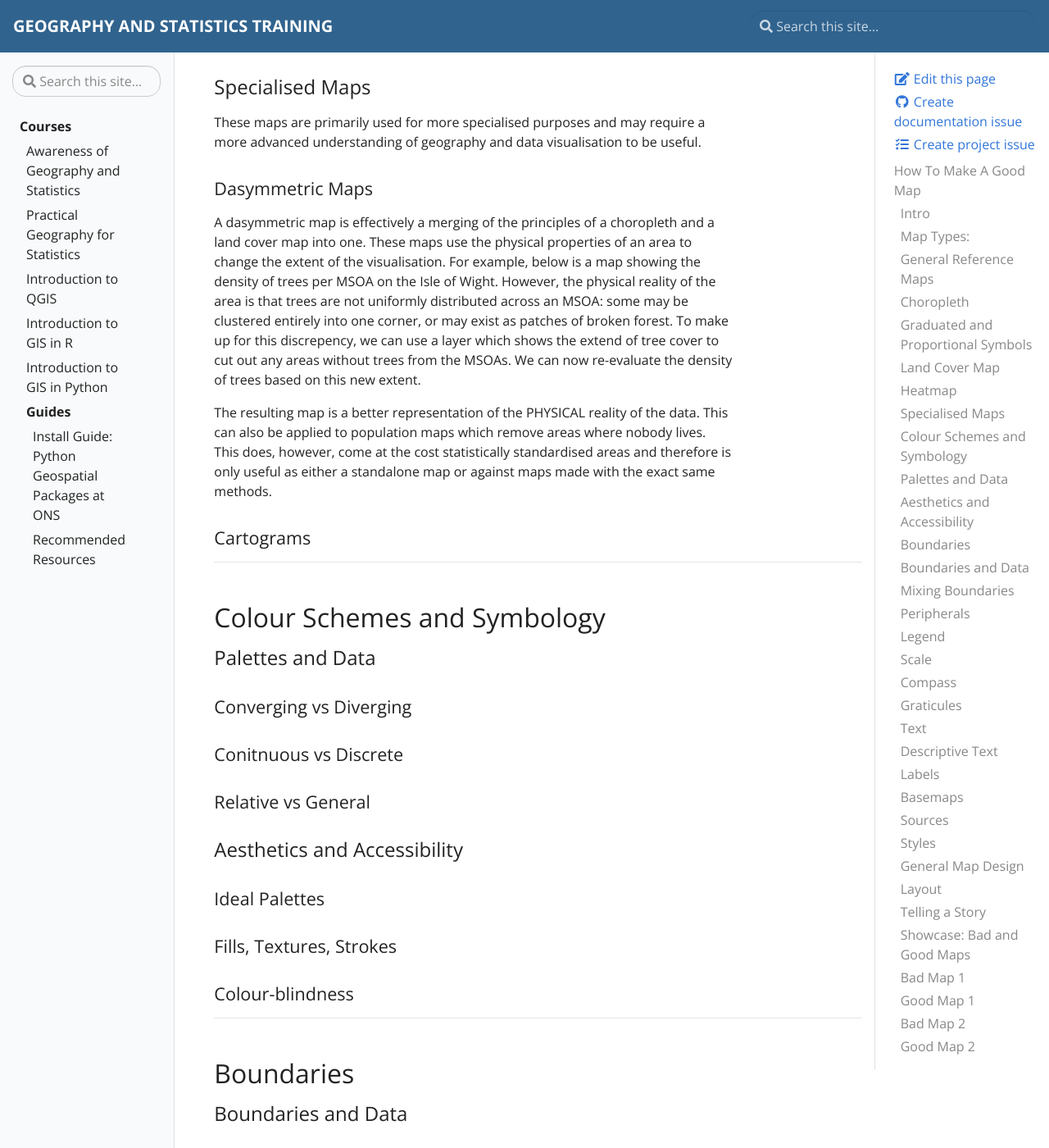
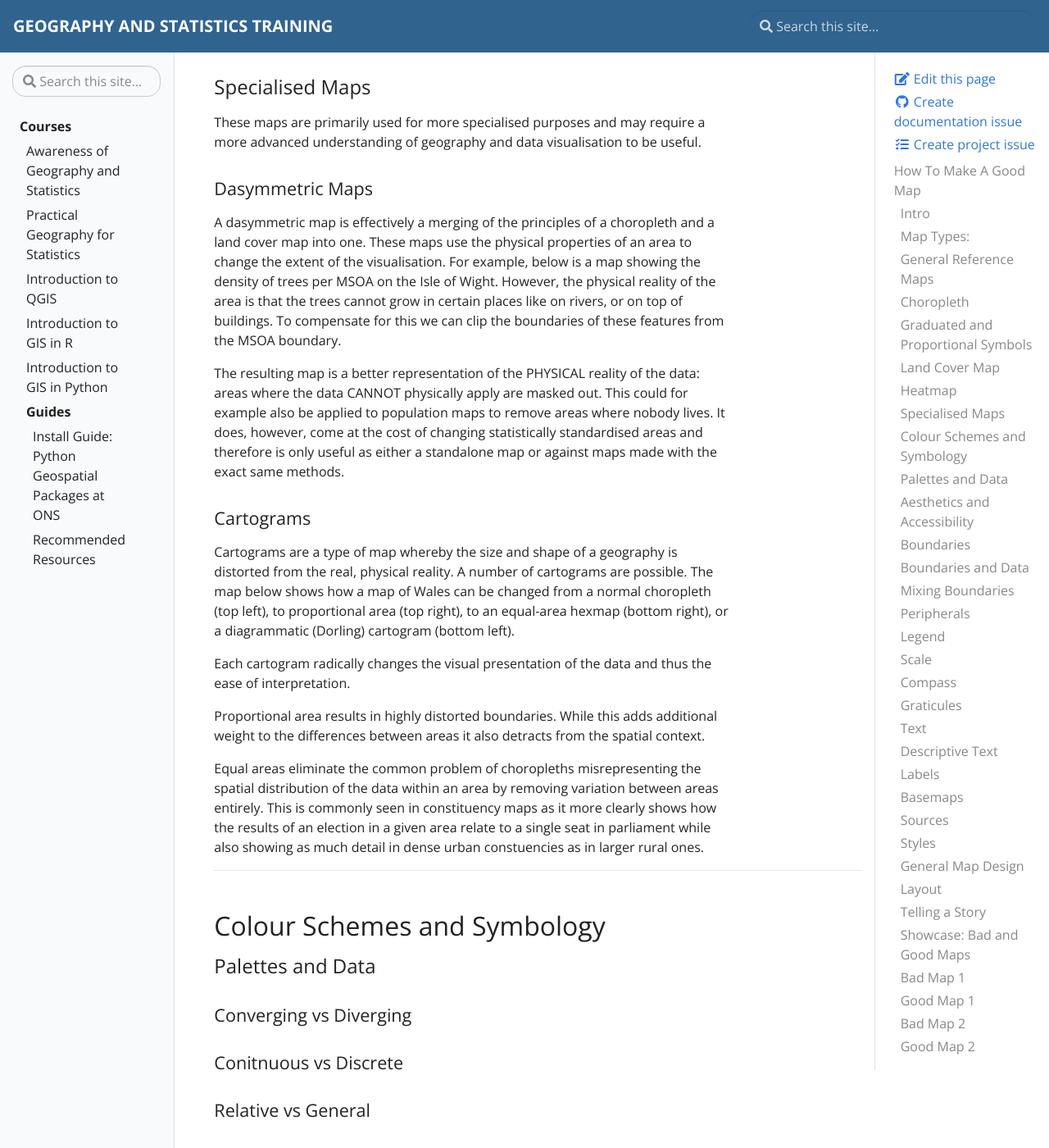
Before and after one commit to ONSgeo/geospatial-training, a Jekyll site: the page built from _docs/make_a_good_map.md, in a window 1280 px wide and 1400 px high, scrolled down 2761 px. Shown: the whole window at 82% size. Built offline with Jekyll 4.4.1, drawn with Linux system fonts in a browser that asks for light colours.

Commit message:
Update make_a_good_map.md

```diff
--- a/_docs/make_a_good_map.md
+++ b/_docs/make_a_good_map.md
@@ -70,11 +70,19 @@ These maps are primarily used for more specialised purposes and may require a mo
 
 #### Dasymmetric Maps
 
-A dasymmetric map is effectively a merging of the principles of a choropleth and a land cover map into one. These maps use the physical properties of an area to change the extent of the visualisation. For example, below is a map showing the density of trees per MSOA on the Isle of Wight. However, the physical reality of the area is that trees are not uniformly distributed across an MSOA: some may be clustered entirely into one corner, or may exist as patches of broken forest. To make up for this discrepency, we can use a layer which shows the extend of tree cover to cut out any areas without trees from the MSOAs. We can now re-evaluate the density of trees based on this new extent.
+A dasymmetric map is effectively a merging of the principles of a choropleth and a land cover map into one. These maps use the physical properties of an area to change the extent of the visualisation. For example, below is a map showing the density of trees per MSOA on the Isle of Wight. However, the physical reality of the area is that the trees cannot grow in certain places like on rivers, or on top of buildings. To compensate for this we can clip the boundaries of these features from the MSOA boundary.
 
-The resulting map is a better representation of the PHYSICAL reality of the data. This can also be applied to population maps which remove areas where nobody lives. This does, however, come at the cost statistically standardised areas and therefore is only useful as either a standalone map or against maps made with the exact same methods.
+The resulting map is a better representation of the PHYSICAL reality of the data: areas where the data CANNOT physically apply are masked out. This could for example also be applied to population maps to remove areas where nobody lives. It does, however, come at the cost of changing statistically standardised areas and therefore is only useful as either a standalone map or against maps made with the exact same methods.
 
 #### Cartograms
+
+Cartograms are a type of map whereby the size and shape of a geography is distorted from the real, physical reality. A number of cartograms are possible. The map below shows how a map of Wales can be changed from a normal choropleth (top left), to proportional area (top right), to an equal-area hexmap (bottom right), or a diagrammatic (Dorling) cartogram (bottom left).
+
+Each cartogram radically changes the visual presentation of the data and thus the ease of interpretation.
+
+Proportional area results in highly distorted boundaries. While this adds additional weight to the differences between areas it also detracts from the spatial context.
+
+Equal areas eliminate the common problem of choropleths misrepresenting the spatial distribution of the data within an area by removing variation between areas entirely. This is commonly seen in constituency maps as it more clearly shows how the results of an election in a given area relate to a single seat in parliament while also showing as much detail in dense urban constuencies as in larger rural ones.
 
 ---
 
```
